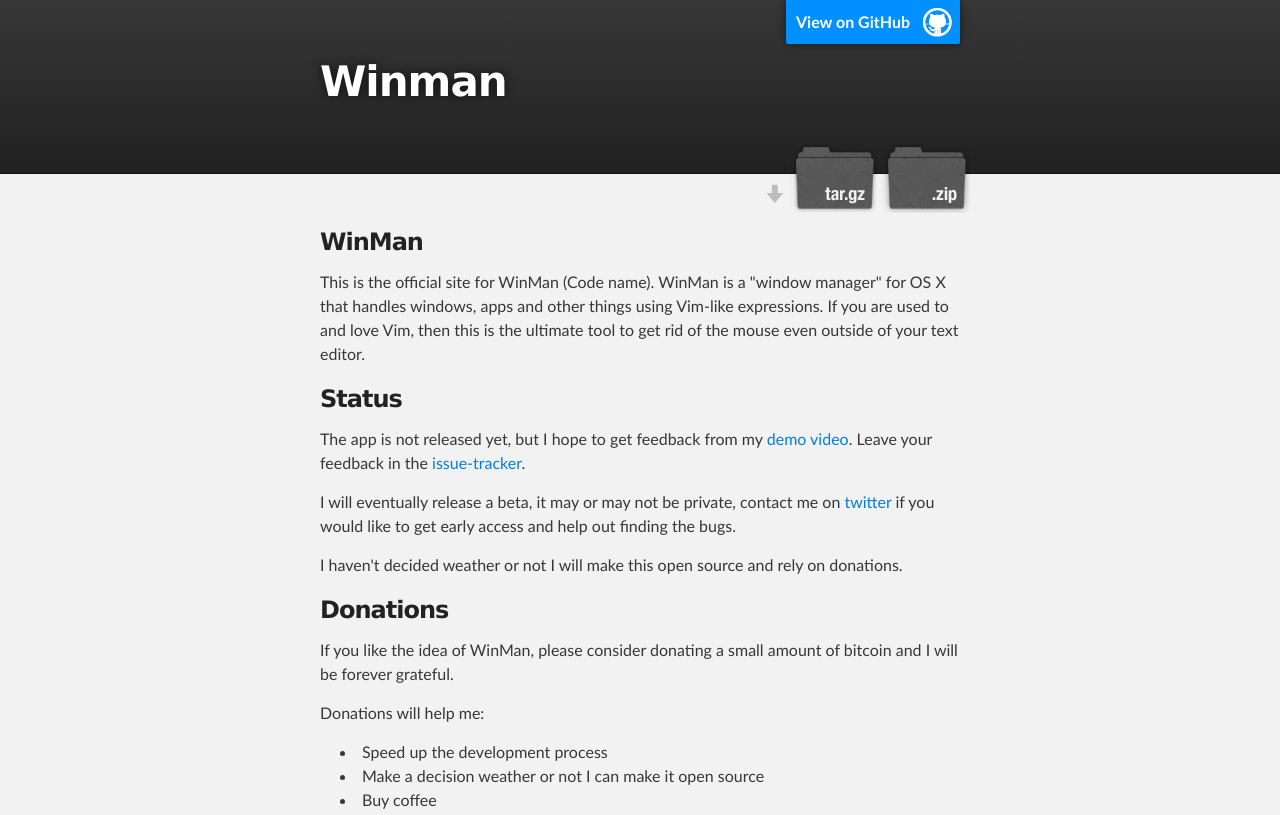
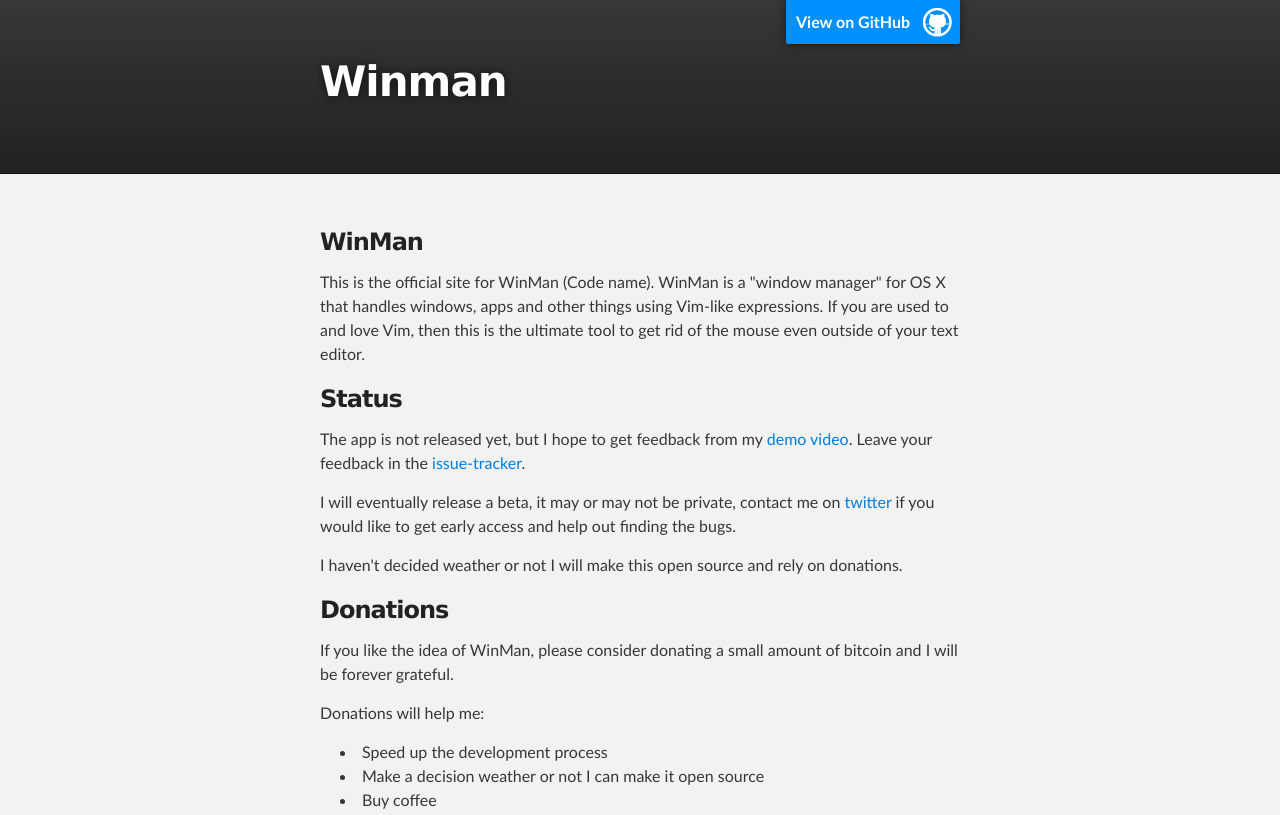
Before and after one commit to sennah911/WinMan, a plain HTML site: page index.html in a window 1280 px wide. Shown: the top 815 px of the page. Drawn offline with Linux system fonts and the light colour scheme.

Commit message:
Removed download links

```diff
--- a/index.html
+++ b/index.html
@@ -21,10 +21,6 @@
           <h1 id="project_title">Winman</h1>
           <h2 id="project_tagline"></h2>
 
-            <section id="downloads">
-              <a class="zip_download_link" href="https://github.com/sennah911/WinMan/zipball/master">Download this project as a .zip file</a>
-              <a class="tar_download_link" href="https://github.com/sennah911/WinMan/tarball/master">Download this project as a tar.gz file</a>
-            </section>
         </header>
     </div>
 
```
